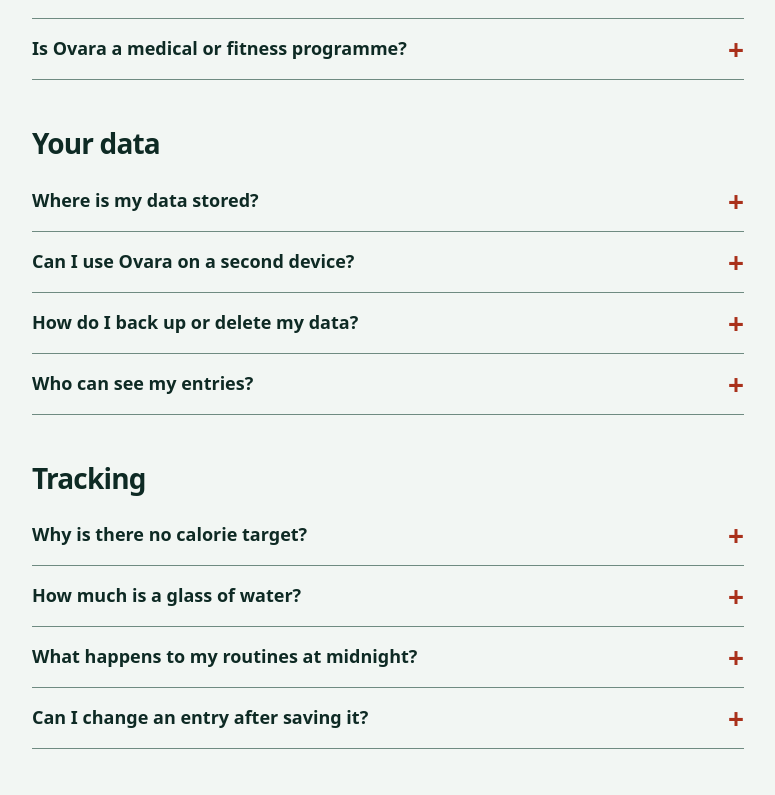
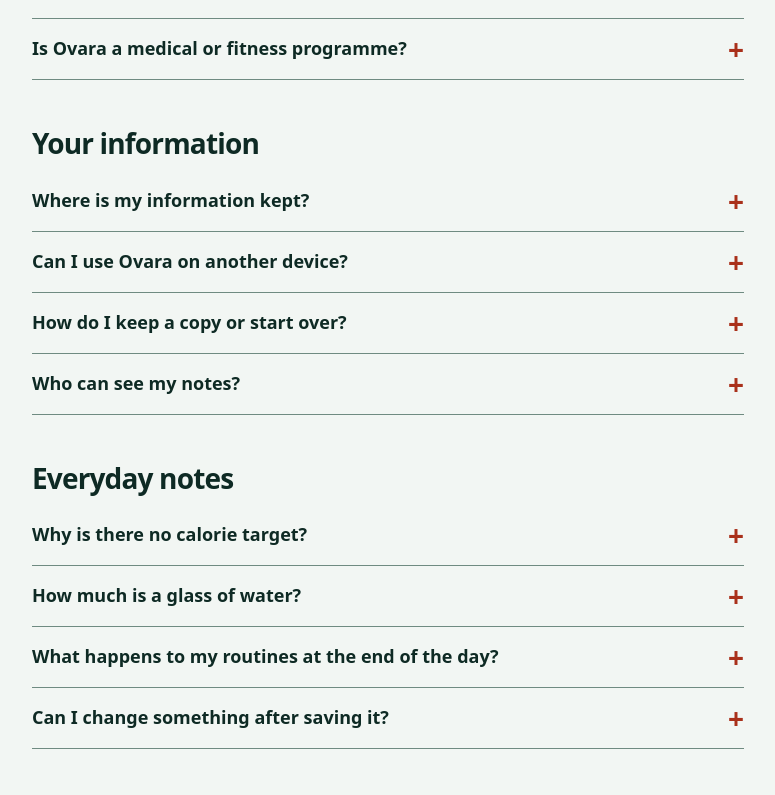
Before and after one commit to Wuraola-Adebisi/Ovara, a React (Vite) app: page /help in a window 1280 px wide. Shown: the part 665-1460 px from the top of the page, without its empty margins (252-1027 px from the left). Built offline with nearby package versions, Linux system fonts and the light colour scheme.

Commit message:
Use plain language in Ovara help answers

```diff
--- a/src/data/faq.ts
+++ b/src/data/faq.ts
@@ -2,31 +2,31 @@ export type FaqGroup = { id: string; title: string; items: { q: string; a: strin
 
 export const faqGroups: FaqGroup[] = [
   { id: 'start', title: 'Getting started', items: [
-    { q: 'Do I need an account?', a: 'No. Ovara asks for a name when you set up and an email address only if you want one shown. There is no password and nothing to verify.' },
-    { q: 'What can I keep track of?', a: 'Activity, meals, water, routines, mood and a daily journal entry. You can also set goals, see insights and browse everything on a calendar.' },
-    { q: 'Do I have to use every part?', a: 'No. At setup you choose the areas you care about and the Today page leads with them. The other pages stay available whenever you want them.' },
-    { q: 'Is Ovara a medical or fitness programme?', a: 'No. It is a personal log. It does not give medical advice, set targets for your health or provide a training plan.' },
+    { q: 'Do I need an account?', a: 'No. You can start with just your name. There is no password to create.' },
+    { q: 'What can I keep track of?', a: 'Movement, meals, water, routines, how you feel and the things you want to write down. You can also set personal goals and look back at your days on a calendar.' },
+    { q: 'Do I have to use every part?', a: 'Not at all. Choose the parts that matter to you. Everything else will be there if you want it later.' },
+    { q: 'Is Ovara a medical or fitness programme?', a: 'No. Ovara is a personal space for everyday notes and reflection. It does not give medical advice or create a training plan.' },
   ] },
-  { id: 'data', title: 'Your data', items: [
-    { q: 'Where is my data stored?', a: 'In your browser, on the device you use. Ovara has no accounts and does not send your entries to a server.' },
-    { q: 'Can I use Ovara on a second device?', a: 'There is no live sync. You can download your data as a file on the Preferences page and restore it on another device with Restore from a file.' },
-    { q: 'How do I back up or delete my data?', a: 'On the Preferences page, Download my data saves a JSON file and Reset my space deletes everything from this browser. Deleting cannot be undone.' },
-    { q: 'Who can see my entries?', a: 'Anyone who can open your browser profile on your device. Because nothing is sent anywhere, there is no one else, but it also means a shared computer is not private.' },
+  { id: 'data', title: 'Your information', items: [
+    { q: 'Where is my information kept?', a: 'It stays in the browser on the device you use. Ovara does not send your personal notes to an online account.' },
+    { q: 'Can I use Ovara on another device?', a: 'Your information does not move between devices automatically. You can download a copy from Preferences and bring it into Ovara on another device.' },
+    { q: 'How do I keep a copy or start over?', a: 'Open Preferences to download a copy of your information or clear your space. Clearing it cannot be undone, so save a copy first if you might need it.' },
+    { q: 'Who can see my notes?', a: 'Anyone who can access your browser profile on your device may be able to see them. Take care when using a shared computer.' },
   ] },
-  { id: 'tracking', title: 'Tracking', items: [
-    { q: 'Why is there no calorie target?', a: 'Ovara records energy only if you choose to enter it, and never tells you how much to eat. The Food page works without any numbers.' },
-    { q: 'How much is a glass of water?', a: 'Each glass is 250 ml, shown in millilitres or fluid ounces depending on your preference. Your daily target is set on the Preferences page.' },
-    { q: 'What happens to my routines at midnight?', a: 'The ticks reset for the new day and your history is kept. A routine counts as done when it has a check-in for that date.' },
-    { q: 'Can I change an entry after saving it?', a: 'Yes. Activity, food notes, routines and goals can be edited, and journal entries can be rewritten for any past day. Anything you remove shows an Undo button for a few seconds.' },
+  { id: 'tracking', title: 'Everyday notes', items: [
+    { q: 'Why is there no calorie target?', a: 'You can add an energy estimate to a meal if you want, but Ovara will never tell you how much to eat. You can use the Food page without numbers.' },
+    { q: 'How much is a glass of water?', a: 'One glass is 250 ml. You can choose to see water in millilitres or fluid ounces, and set a daily target that feels right for you.' },
+    { q: 'What happens to my routines at the end of the day?', a: 'Your daily check-ins start fresh, while your earlier check-ins stay in your history.' },
+    { q: 'Can I change something after saving it?', a: 'Yes. You can edit activities, meal notes, routines, goals and journal notes. If you remove something by mistake, use Undo when it appears.' },
   ] },
   { id: 'reminders', title: 'Reminders', items: [
-    { q: 'How do reminders work?', a: 'Turn on a reminder on the Preferences page and allow notifications when your browser asks. Reminders appear while Ovara is open in a browser tab.' },
-    { q: 'Why did a reminder not appear?', a: 'Check that notifications are allowed for this site in your browser, the reminder is switched on for that day, and a tab with Ovara is open. Reminders do not run after the tab is closed.' },
+    { q: 'How do reminders work?', a: 'Choose a reminder time in Preferences and allow notifications when your browser asks. Ovara can show reminders while it is open in a browser tab.' },
+    { q: 'Why did a reminder not appear?', a: 'Check that notifications are allowed for Ovara in your browser, that the reminder is switched on for that day and that Ovara is still open in a tab.' },
   ] },
-  { id: 'problems', title: 'If something looks wrong', items: [
-    { q: 'My entries disappeared. What happened?', a: 'Entries live in one browser on one device. They will not appear in a different browser, a private window or after clearing site data. If you have a downloaded file, restore it from the Preferences page.' },
-    { q: 'The day or time looks wrong.', a: 'Ovara uses your device clock and time zone. Check both in your system settings, then reload the page.' },
-    { q: 'A chart is empty.', a: 'Charts only show what you logged in that period. Steps appear once an activity has a step count, and water once you add a glass.' },
+  { id: 'problems', title: 'If something does not look right', items: [
+    { q: 'I cannot see my notes. Where did they go?', a: 'Your notes stay in the browser and on the device where you added them. They will not appear in a different browser or a private window, and clearing browser data removes them. If you saved a copy, you can bring it back from Preferences.' },
+    { q: 'The day or time looks wrong.', a: 'Ovara follows the date, time and time zone set on your device. Check those settings, then reload the page.' },
+    { q: 'Why is a chart empty?', a: 'A chart only reflects what you have added for that period. For example, steps appear when you record an activity with a step count.' },
   ] },
 ];
 
```
